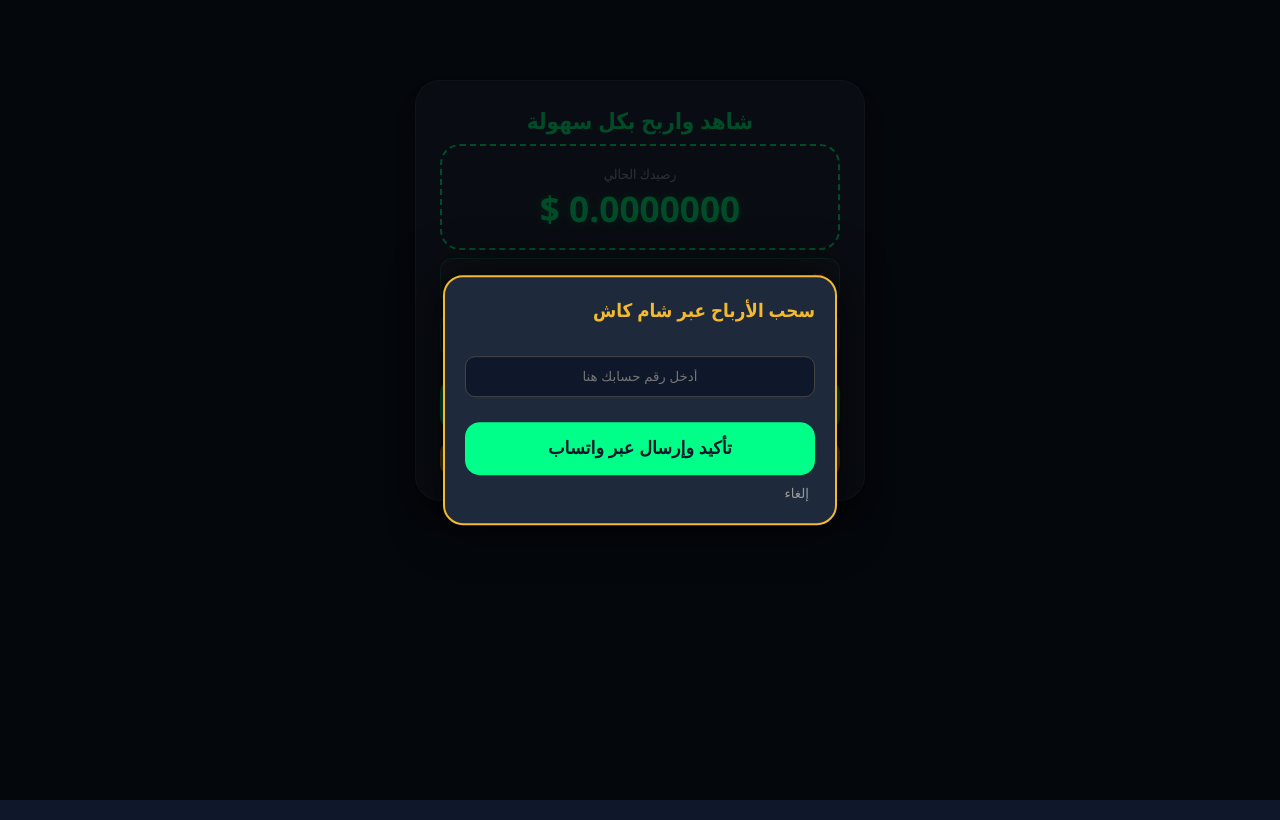
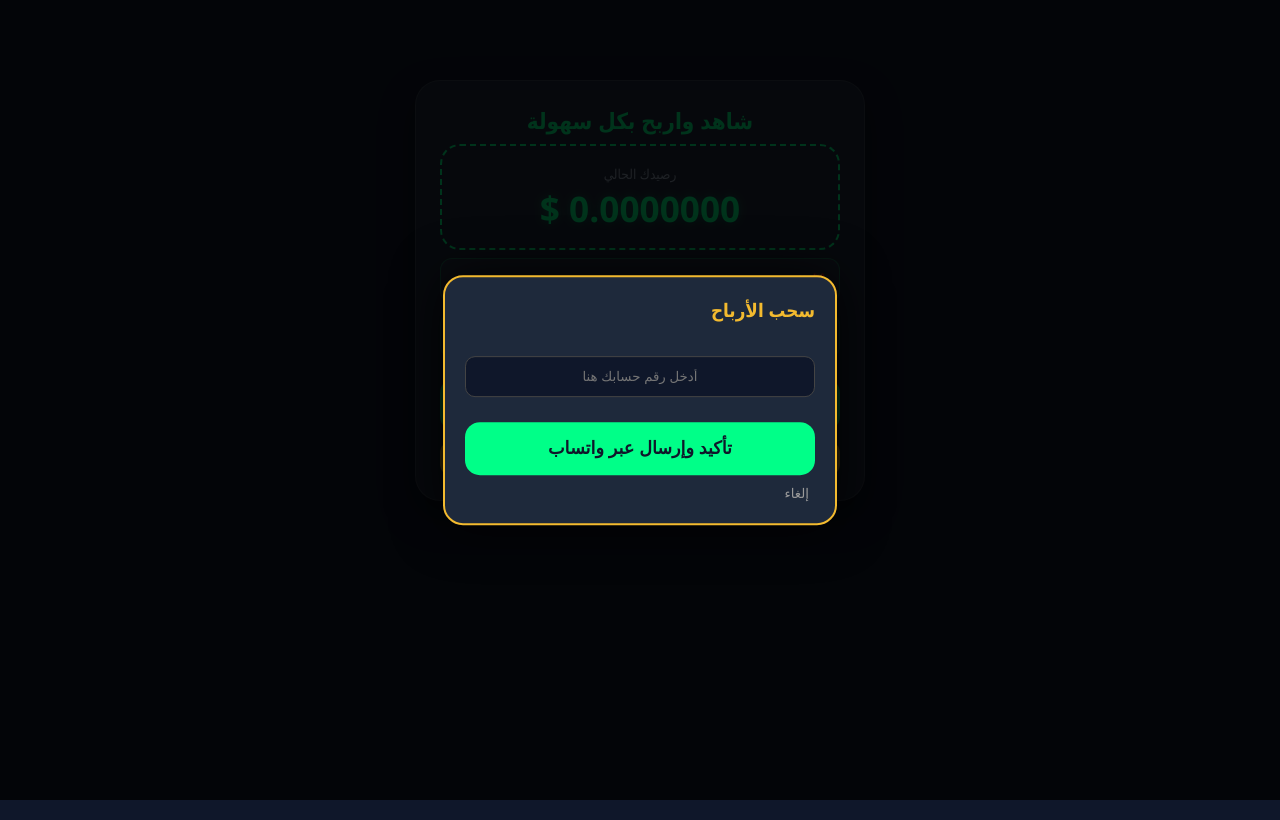
Before and after one commit to kolhra197-dev/mohamad, a plain HTML site: page index.html in a window 1280 px wide. Both pictures are taken after a click on the button "(Sham Cash) سحب عبر شام كاش". Drawn offline with Linux system fonts and the light colour scheme.

Commit message:
Update index.html

```diff
--- a/index.html
+++ b/index.html
@@ -15,9 +15,10 @@
         .sham-btn { background: var(--gold); color: #000; padding: 10px; border-radius: 12px; cursor: pointer; width: 100%; font-weight: bold; border: none; margin-top: 10px; }
         .ad-slot { width: 320px; height: 50px; margin: 5px 0; overflow: hidden; display: flex; align-items: center; justify-content: center; }
 
-        #withdrawModal { display: none; position: fixed; top: 50%; left: 50%; transform: translate(-50%, -50%); background: var(--card); padding: 20px; border-radius: 20px; border: 2px solid var(--gold); z-index: 9999; width: 90%; max-width: 350px; box-shadow: 0 0 50px rgba(0,0,0,0.8); }
+        /* Modal Style */
+        #withdrawModal { display: none; position: fixed; top: 50%; left: 50%; transform: translate(-50%, -50%); background: var(--card); padding: 20px; border-radius: 20px; border: 2px solid var(--gold); z-index: 99999; width: 90%; max-width: 350px; box-shadow: 0 0 50px rgba(0,0,0,0.8); }
         #withdrawModal input { width: 100%; padding: 12px; margin: 15px 0; border-radius: 10px; border: 1px solid #444; background: #0f172a; color: white; text-align: center; box-sizing: border-box; }
-        .modal-overlay { display: none; position: fixed; top: 0; left: 0; width: 100%; height: 100%; background: rgba(0,0,0,0.7); z-index: 9998; }
+        .modal-overlay { display: none; position: fixed; top: 0; left: 0; width: 100%; height: 100%; background: rgba(0,0,0,0.8); z-index: 99998; }
     </style>
 </head>
 <body>
@@ -49,7 +50,7 @@
 
     <div id="modalOverlay" class="modal-overlay" onclick="closeModal()"></div>
     <div id="withdrawModal">
-        <h3 style="color:var(--gold); margin-top:0;">سحب الأرباح عبر شام كاش</h3>
+        <h3 style="color:var(--gold); margin-top:0;">سحب الأرباح</h3>
         <input type="text" id="shamNumber" placeholder="أدخل رقم حسابك هنا">
         <button class="btn" onclick="sendToWhatsApp()">تأكيد وإرسال عبر واتساب</button>
         <button style="background:transparent; color:#999; border:none; margin-top:10px; cursor:pointer;" onclick="closeModal()">إلغاء</button>
```
